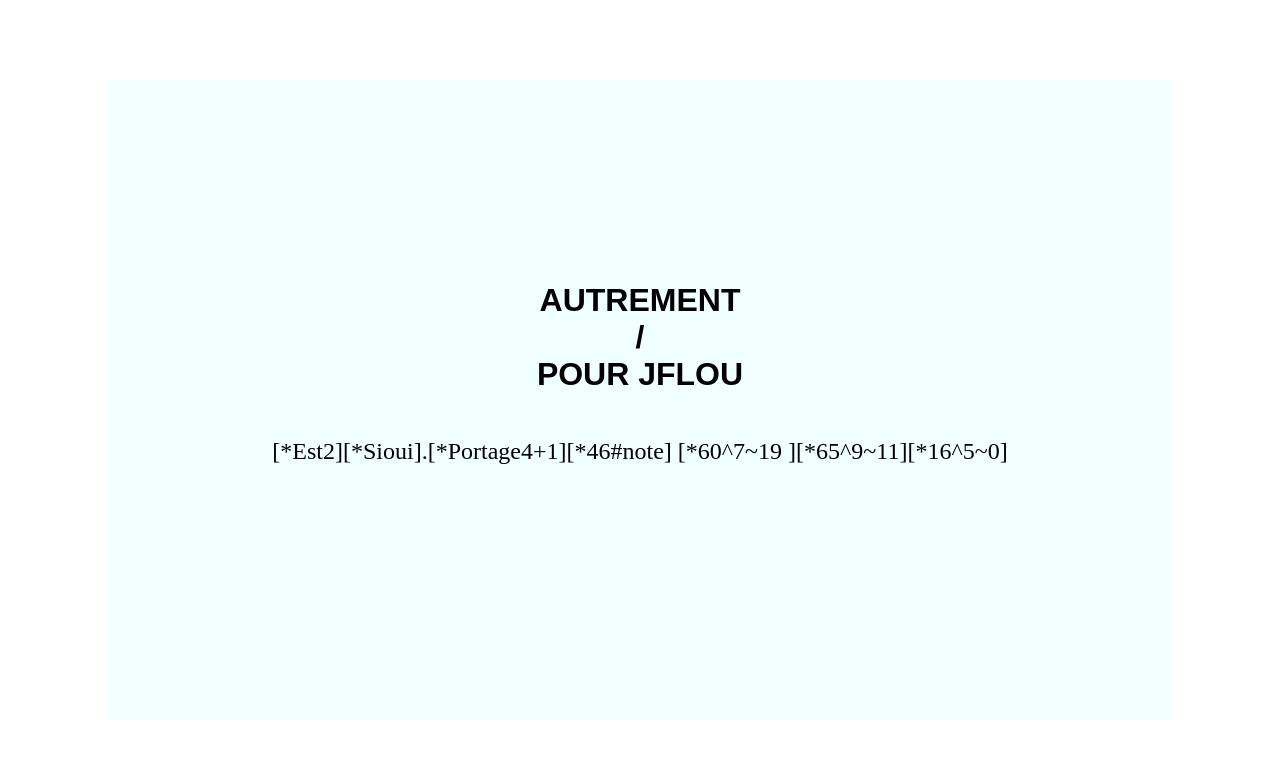
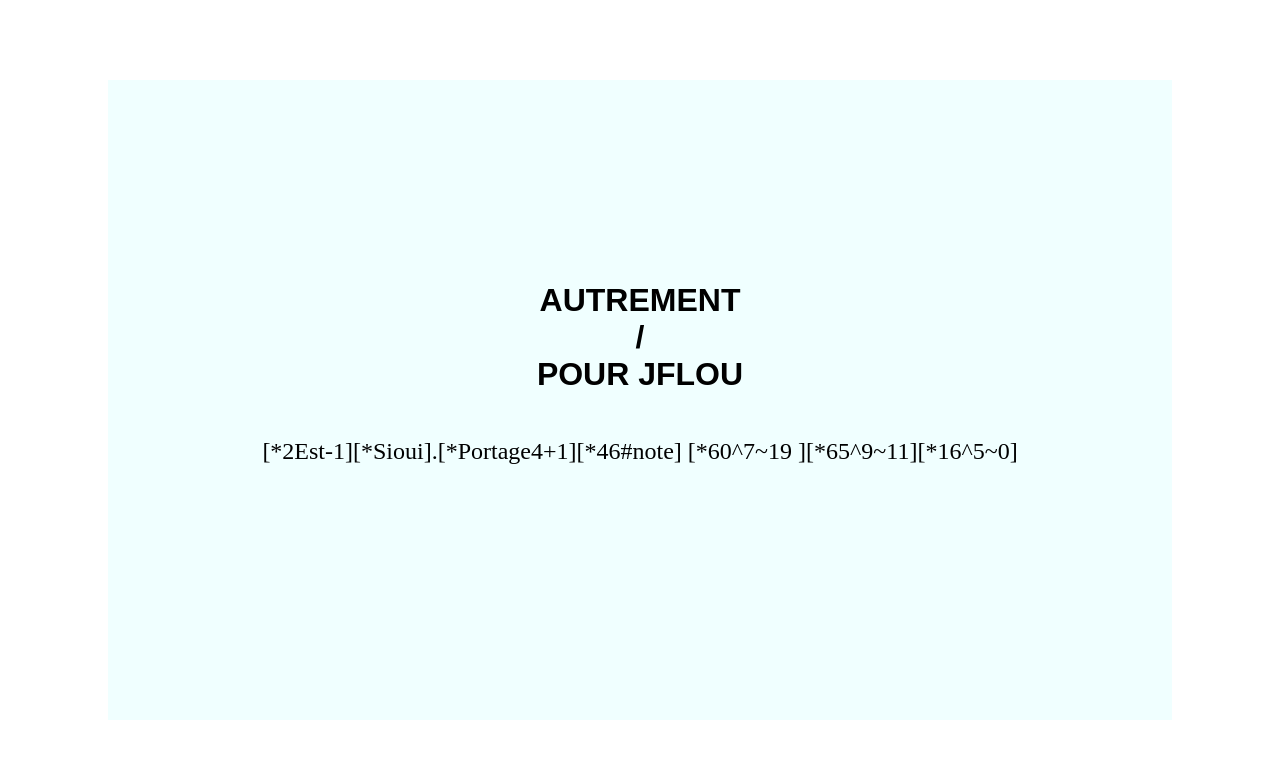
Before and after one commit to Myriade/deconnexion.ca, a plain HTML site: page autrement.html in a window 1280 px wide. Drawn offline with Linux system fonts and the light colour scheme.

Commit message:
Pour Malorie

```diff
--- a/autrement.html
+++ b/autrement.html
@@ -31,7 +31,7 @@
 			Pour JFLou</h1>
 		</header>
 		<article>
-			<p>[*Est2][*Sioui].[*Portage4+1][*46#note] [*60^7~19 ][*65^9~11][*16^5~0]</p>
+			<p>[*2Est-1][*Sioui].[*Portage4+1][*46#note] [*60^7~19 ][*65^9~11][*16^5~0]</p>
 		</article>
 		<footer>
 			<p></p>
```
